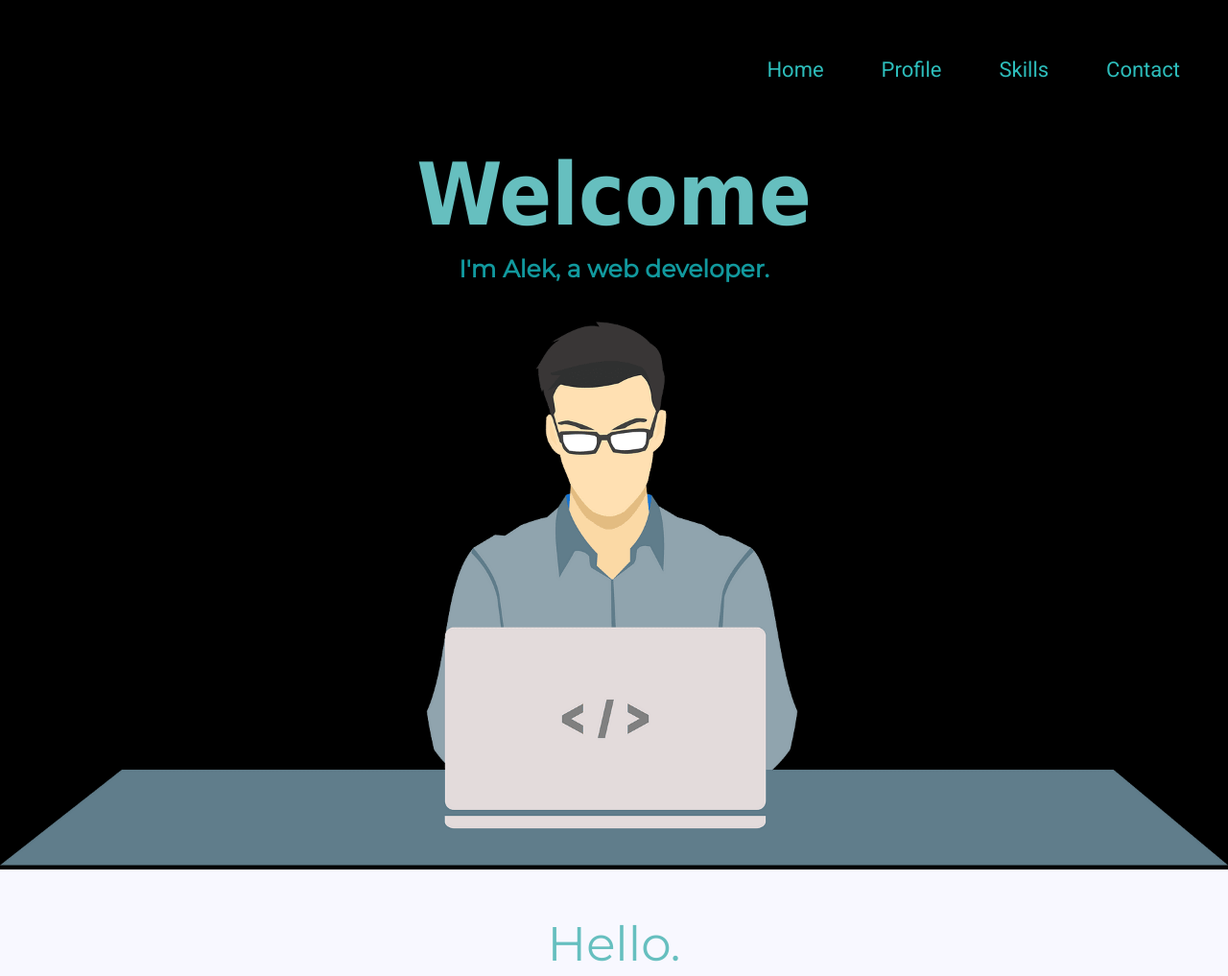
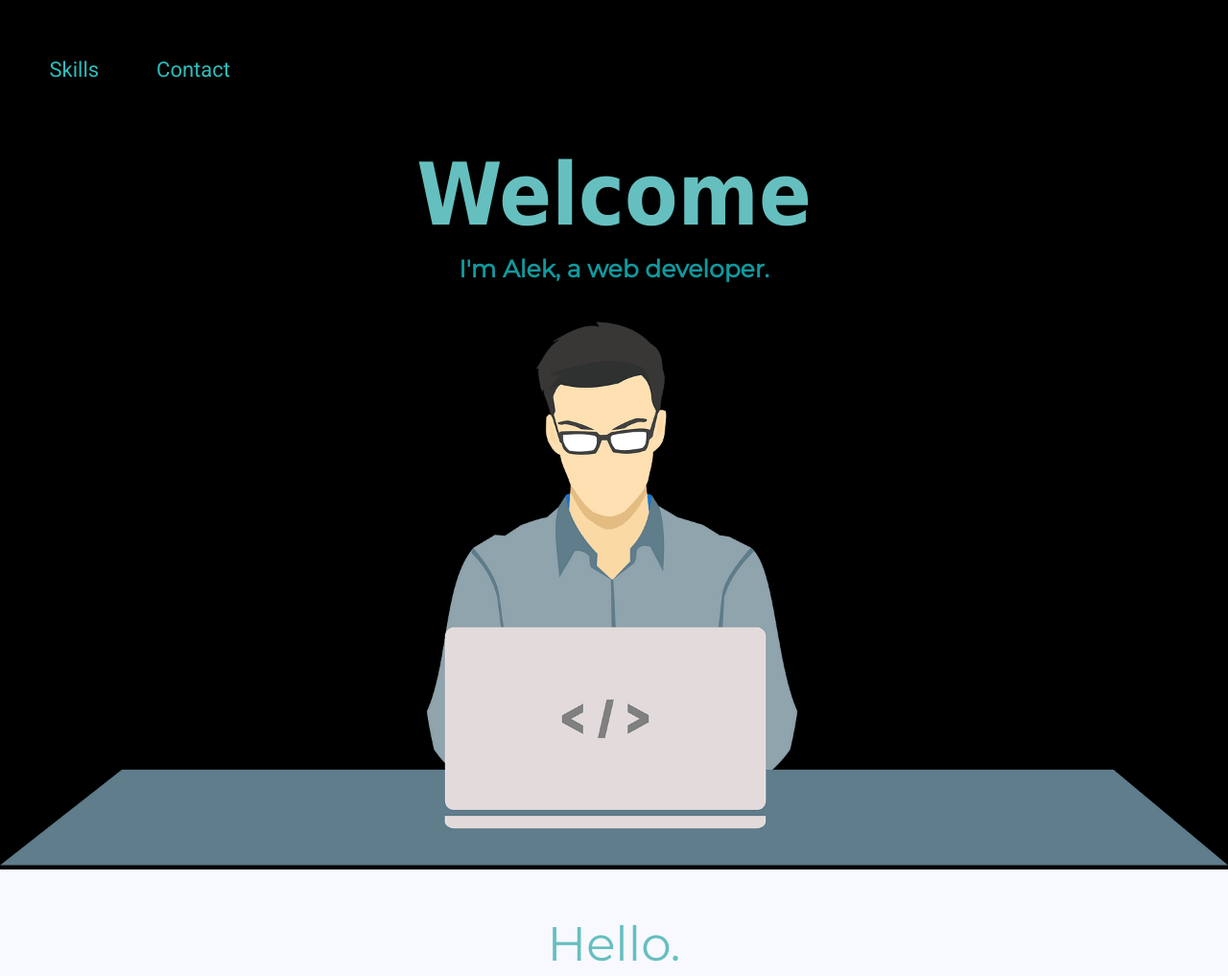
Before and after one commit to alekkrstev/Alek, a plain HTML site: page index.html in a window 1280 px wide. Shown: the top 1017 px of the page at 96% size. Drawn offline with Linux system fonts and the light colour scheme.

Commit message:
style.css

```diff
--- a/style.css
+++ b/style.css
@@ -4,7 +4,7 @@
 .navbar {
     float: right;
     position: fixed;
-    right: 10px;
+    right: 1000px;
 
 }
 
```
